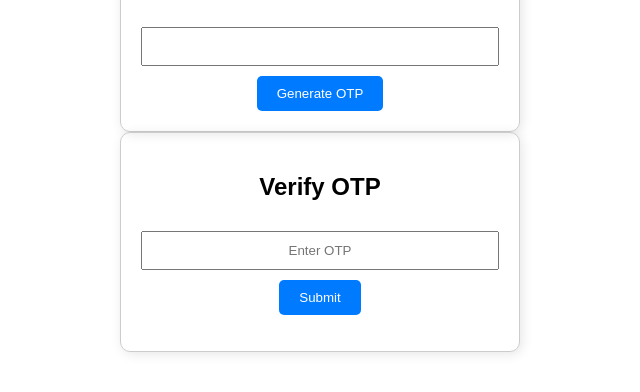
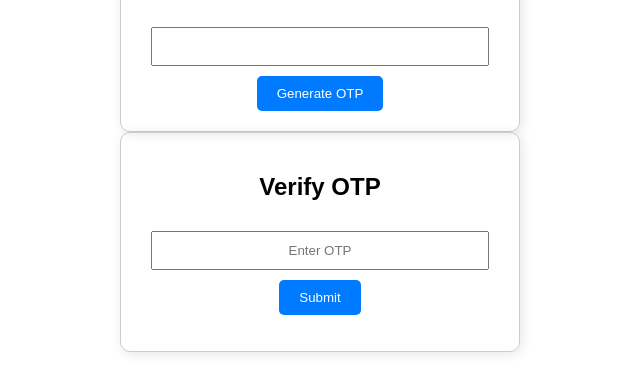
Before and after one commit to RaineJohnson/337Assignment2, a plain HTML site: page index.html in a window 1280 px wide. Shown: the part 122-514 px from the top of the page, without its empty margins (320-960 px from the left). Drawn offline with Linux system fonts and the light colour scheme.

Commit message:
Update index.html

```diff
--- a/index.html
+++ b/index.html
@@ -20,7 +20,7 @@
             box-sizing: border-box;
         }
         input {
-            width: 100%;
+            width: calc(100% - 20px); /* Subtracting padding to ensure true centering */
             padding: 10px;
             margin: 10px 0;
             text-align: center;
@@ -54,7 +54,6 @@
     <script>
         let currentOTP = "";
         const secretKey = "800770FF00FF08012";
-
         async function generateOTP() {
             const encoder = new TextEncoder();
             const data = encoder.encode(secretKey + Date.now().toString());
@@ -64,7 +63,6 @@
             currentOTP = hashHex.substring(0, 6);
             document.getElementById("otpDisplay").value = currentOTP;
         }
-
         function verifyOTP() {
             const userOTP = document.getElementById("otpInput").value;
             const result = document.getElementById("result");
```
